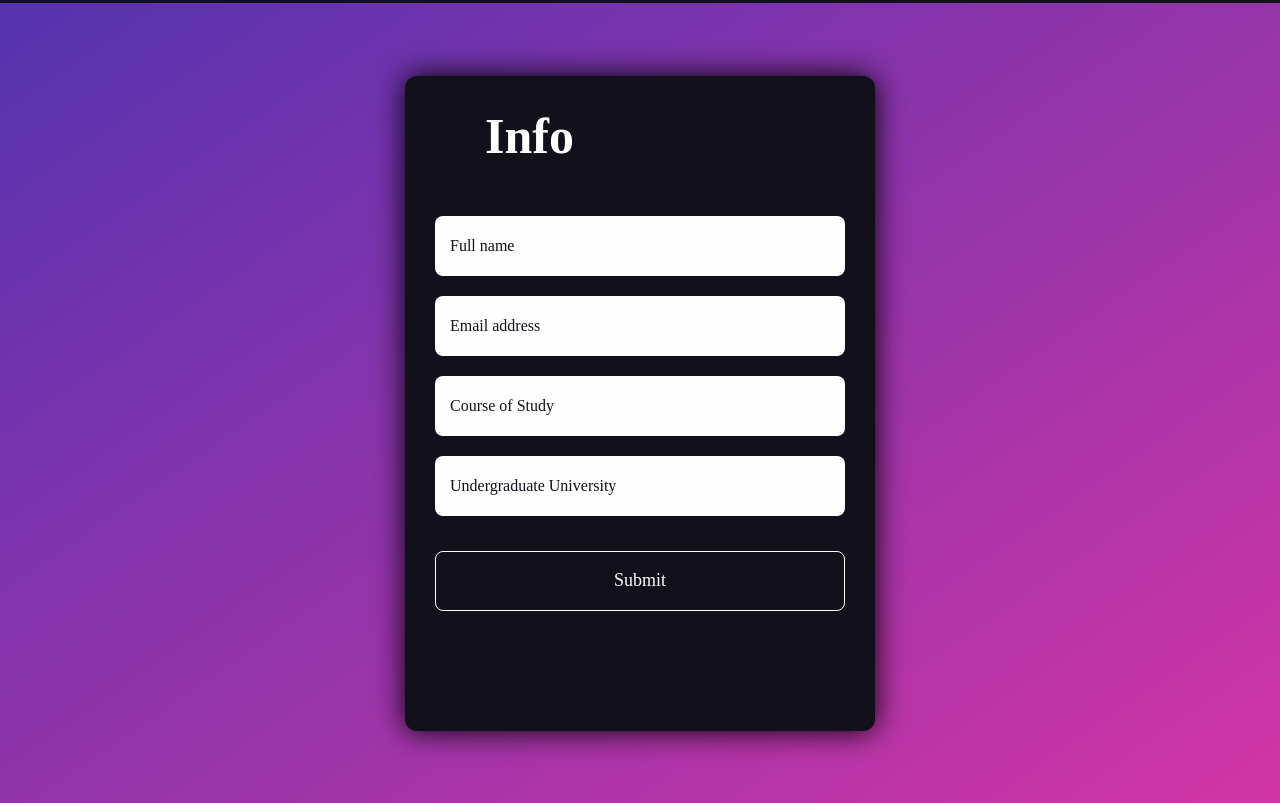
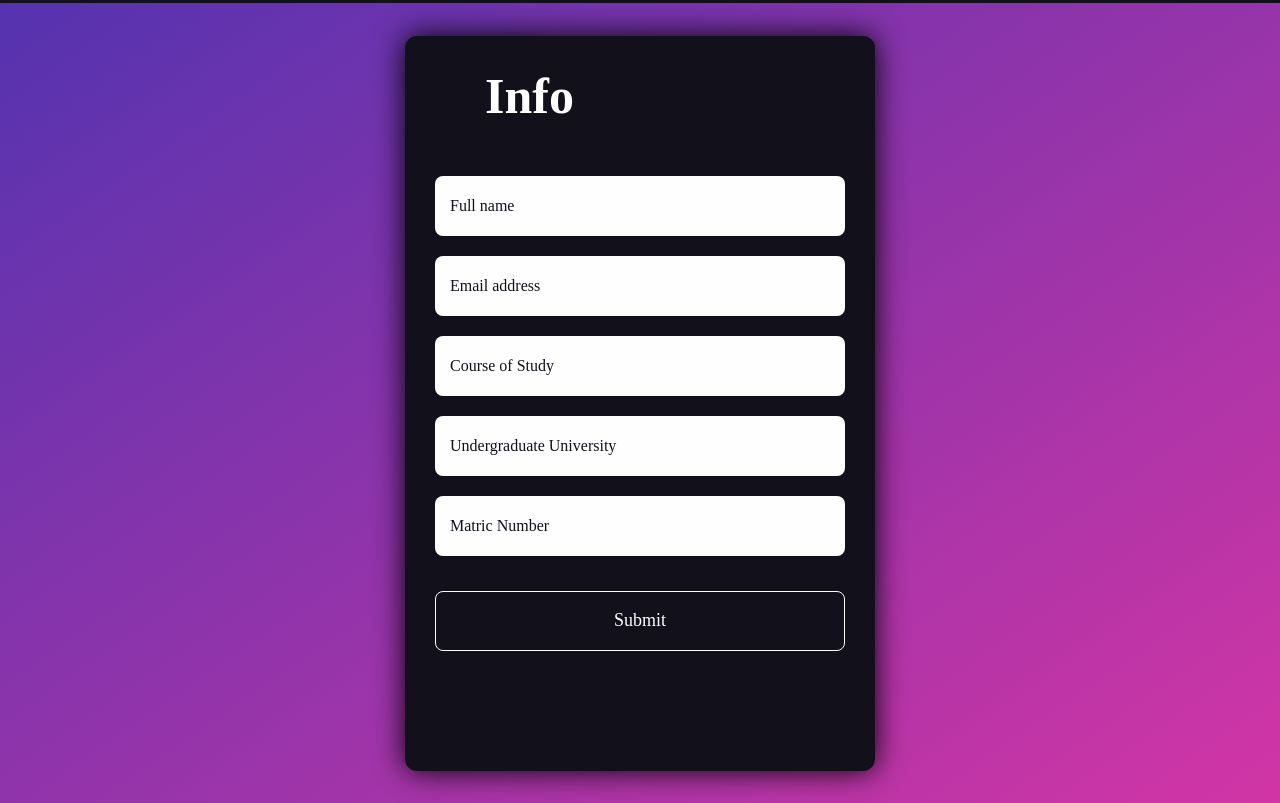
Before and after one commit to RICHYDOS/RICHYDOS.github.io, a plain HTML site: page form.html in a window 1280 px wide. Shown: the part 77-880 px from the top of the page. Drawn offline with Linux system fonts and the light colour scheme.

Commit message:
Minor update
Minor update to the form.html file

```diff
--- a/form.html
+++ b/form.html
@@ -45,6 +45,7 @@
             <input class="one" type="text" placeholder="Email address" required />
             <input class="one" type="text" placeholder="Course of Study" required />
             <input class="one" type="text" placeholder="Undergraduate University" required />
+            <input class="one" type="text" placeholder="Matric Number" required />
             <input class="one" type="submit" value="Submit" />
           </form>
         </div>
```
